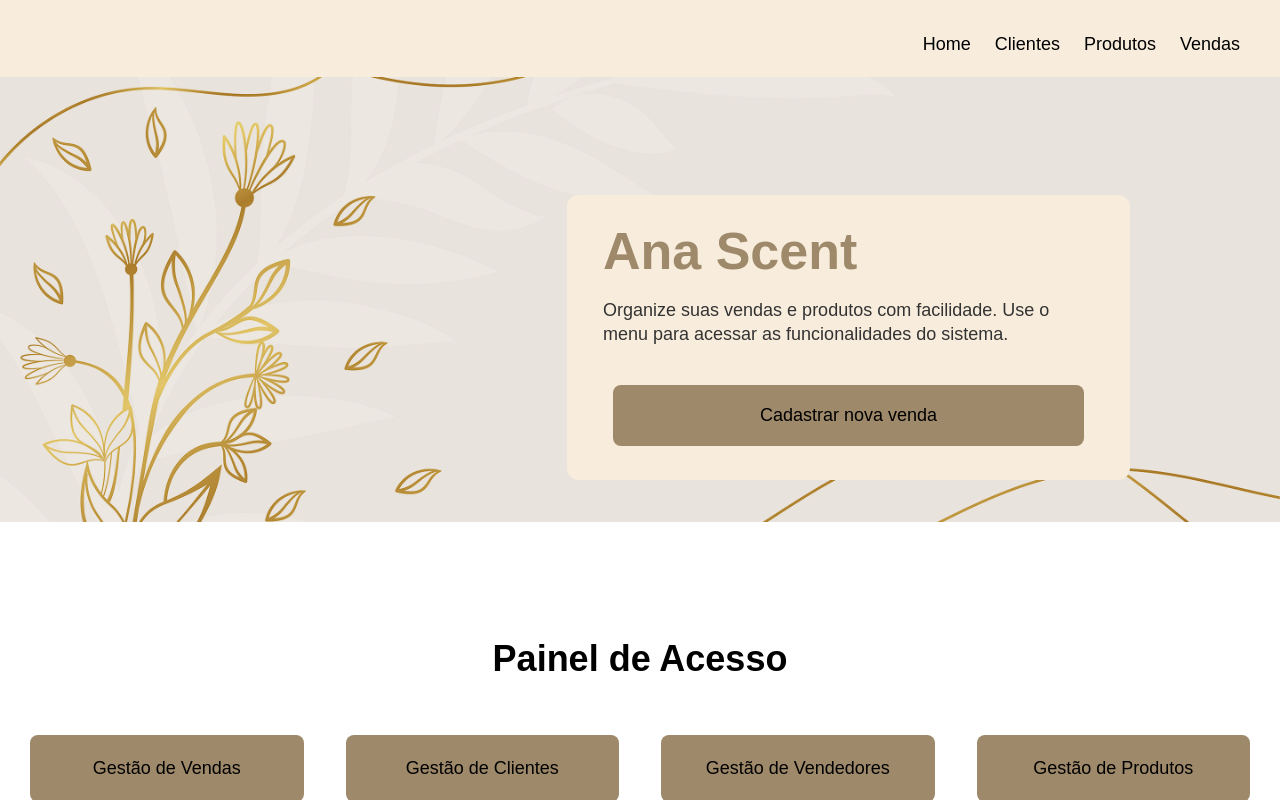
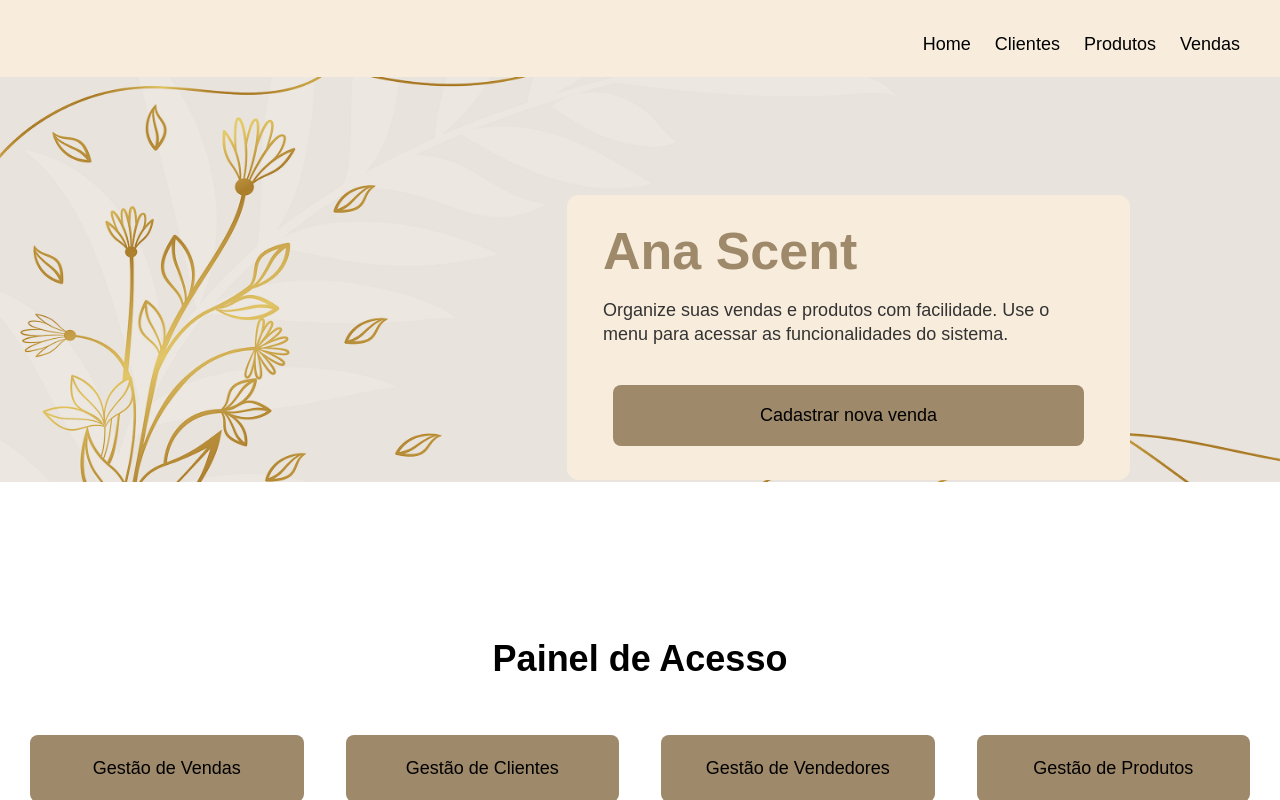
Before and after one commit to TPPE-2025-1/sistema-vendas-front, a React (Vite) app: page / in a window 1280 px wide. Built offline with nearby package versions, Linux system fonts and the light colour scheme.

Commit message:
feat(home): refina estilos visuais da página inicial

```diff
--- a/src/styles/Home.css
+++ b/src/styles/Home.css
@@ -289,21 +289,10 @@ body {
     inset: 0;
 }
 
-.mask {
-    background: #44aee8;
-    width: 100%;
-    height: 48.63%;
-    position: absolute;
-    right: 0%;
-    left: 0%;
-    bottom: 41.7%;
-    top: 9.67%;
-}
-
 .sl-071322-51620-01 {
     background: linear-gradient( to left, rgba(158, 137, 106, 0.2), rgba(158, 137, 106, 0.2));
     width: 100%;
-    height: 55.63%;
+    height: 50.63%;
     position: absolute;
     left: 0%;
     right: 0%;
```
